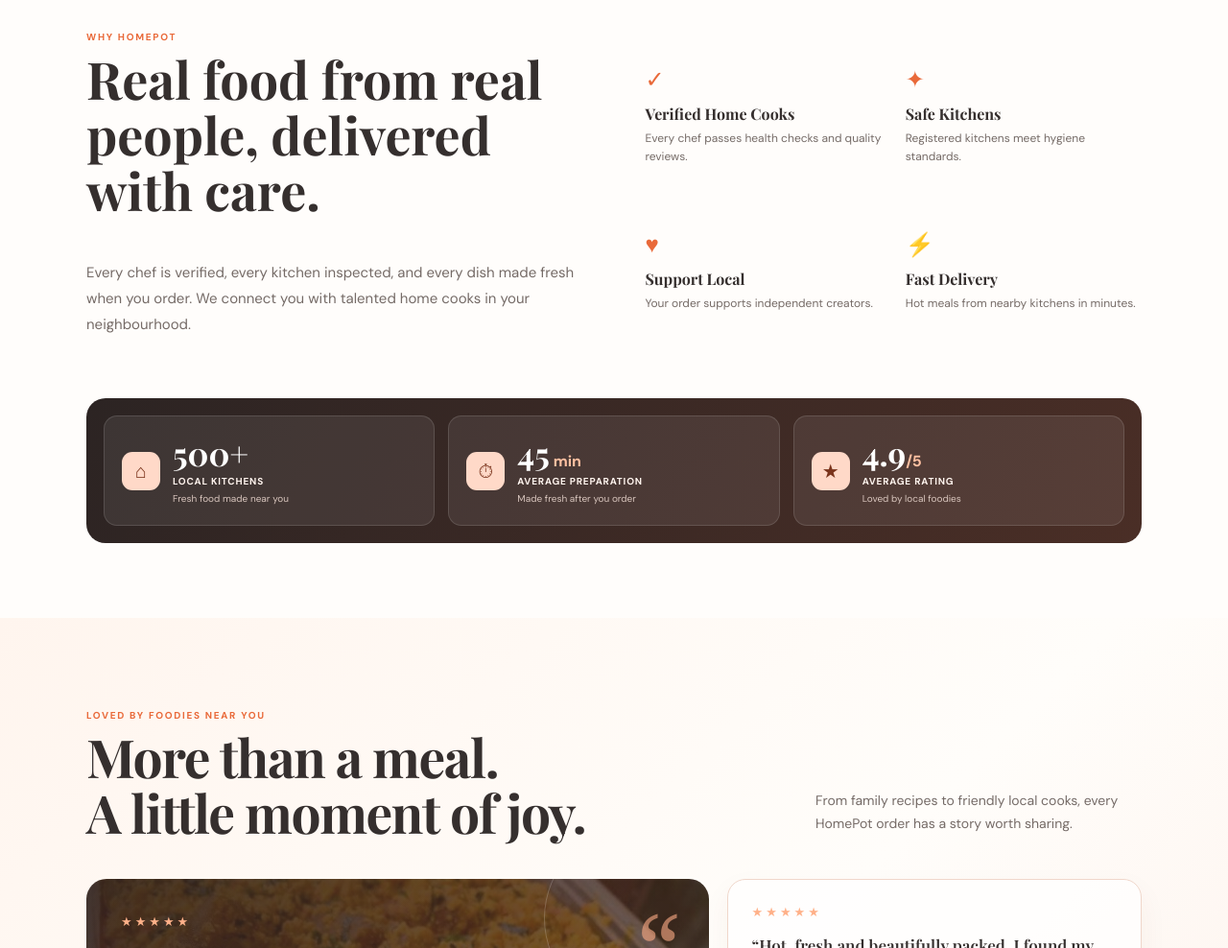
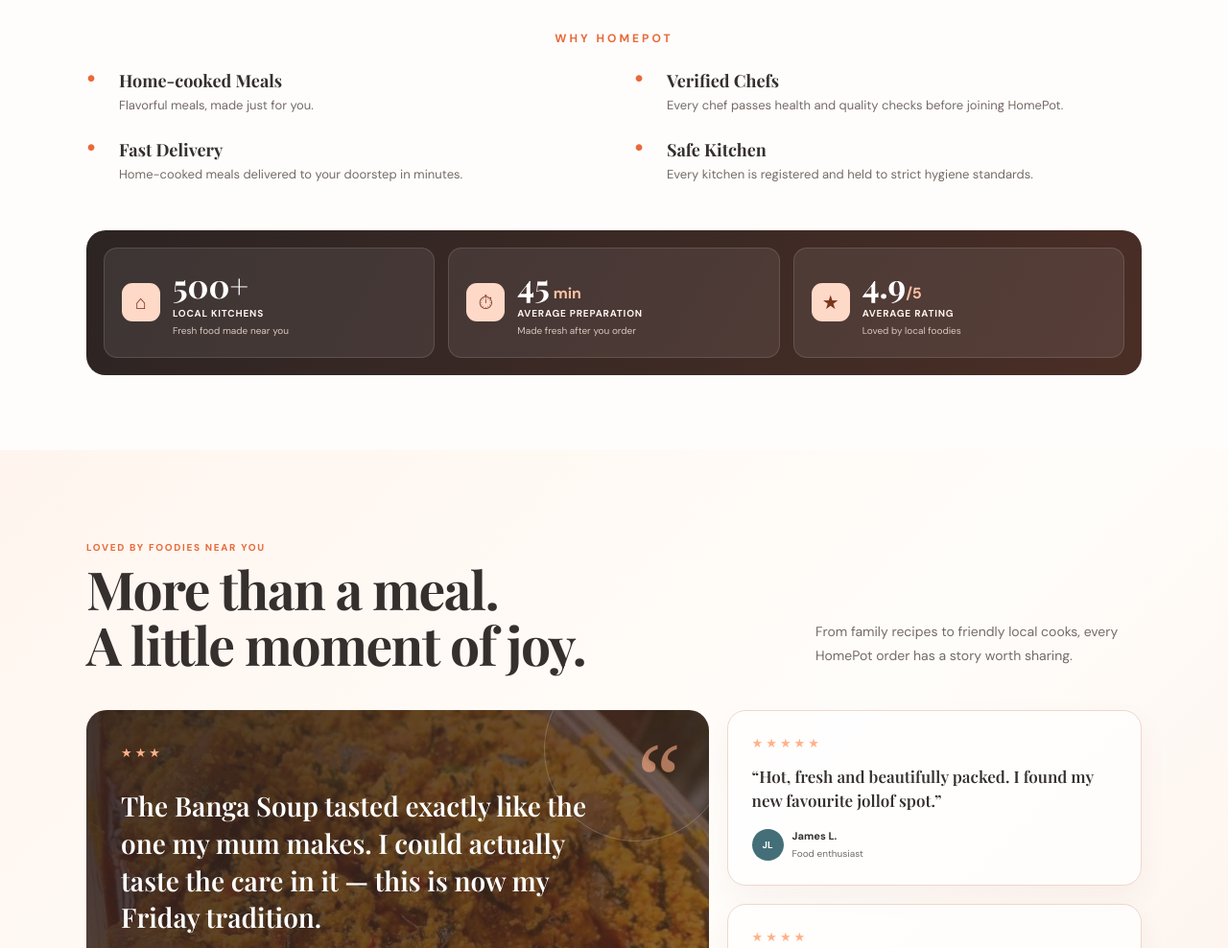
Before and after one commit to chasebeatz/Homepot-project, a plain HTML site: page index.html in a window 1280 px wide. Shown: the part 2640-3628 px from the top of the page at 96% size. Drawn offline with nearby package versions, Linux system fonts and the light colour scheme; files whose address does not match are found by name.

Commit message:
add new files

```diff
--- a/index.html
+++ b/index.html
@@ -71,8 +71,13 @@
       </section>
 
       <section class="why section">
-        <div class="why-copy"><p class="tag">WHY HOMEPOT</p><h2>Real food from real people, delivered with care.</h2><p>Every chef is verified, every kitchen inspected, and every dish made fresh when you order. We connect you with talented home cooks in your neighbourhood.</p></div>
-        <div class="benefits"><article><span>✓</span><h3>Verified Home Cooks</h3><p>Every chef passes health checks and quality reviews.</p></article><article><span>✦</span><h3>Safe Kitchens</h3><p>Registered kitchens meet hygiene standards.</p></article><article><span>♥</span><h3>Support Local</h3><p>Your order supports independent creators.</p></article><article><span>⚡</span><h3>Fast Delivery</h3><p>Hot meals from nearby kitchens in minutes.</p></article></div>
+        <p class="why-title">WHY HOMEPOT</p>
+        <div class="benefits">
+          <article><span>•</span><div><h3>Home-cooked Meals</h3><p>Flavorful meals, made just for you.</p></div></article>
+          <article><span>•</span><div><h3>Verified Chefs</h3><p>Every chef passes health and quality checks before joining HomePot.</p></div></article>
+          <article><span>•</span><div><h3>Fast Delivery</h3><p>Home-cooked meals delivered to your doorstep in minutes.</p></div></article>
+          <article><span>•</span><div><h3>Safe Kitchen</h3><p>Every kitchen is registered and held to strict hygiene standards.</p></div></article>
+        </div>
         <section class="stats" aria-label="HomePot by the numbers">
           <article><span class="stat-icon">⌂</span><div><b>500+</b><small>Local kitchens</small><p>Fresh food made near you</p></div></article>
           <article><span class="stat-icon">⏱</span><div><b>45<em> min</em></b><small>Average preparation</small><p>Made fresh after you order</p></div></article>
@@ -84,8 +89,8 @@
         <div class="stories-inner">
           <div class="stories-heading"><div><p class="tag">LOVED BY FOODIES NEAR YOU</p><h2>More than a meal.<br />A little moment of joy.</h2></div><p>From family recipes to friendly local cooks, every HomePot order has a story worth sharing.</p></div>
           <div class="stories-layout">
-            <article class="story-feature"><div class="quote-mark">“</div><div class="story-stars">★★★★★</div><blockquote>The Banga Soup tasted exactly like the one my mum makes. I could actually taste the care in it — this is now my Friday tradition.</blockquote><div class="story-person"><span class="person-photo person-one">SA</span><div><b>Sarah Adeyemi</b><small>HomePot customer since 2024</small></div><span class="story-dish">🍲<em>Ordered Banga Soup</em></span></div></article>
-            <div class="story-side"><article><div class="story-stars">★★★★★</div><p>“Hot, fresh and beautifully packed. I found my new favourite jollof spot.”</p><div class="small-person"><span class="person-photo person-two">JL</span><b>James L.</b><small>Food enthusiast</small></div></article><article><div class="story-stars">★★★★★</div><p>“HomePot helped me share my cooking with my community — and build a real business from home.”</p><div class="small-person"><span class="person-photo person-three">PK</span><b>Priya K.</b><small>Home chef partner</small></div></article></div>
+            <article class="story-feature"><div class="quote-mark">“</div><div class="story-stars">★★★</div><blockquote>The Banga Soup tasted exactly like the one my mum makes. I could actually taste the care in it — this is now my Friday tradition.</blockquote><div class="story-person"><span class="person-photo person-one">SA</span><div><b>Sarah Adeyemi</b><small>HomePot customer since 2024</small></div><span class="story-dish">🍲<em>Ordered Banga Soup</em></span></div></article>
+            <div class="story-side"><article><div class="story-stars">★★★★★</div><p>“Hot, fresh and beautifully packed. I found my new favourite jollof spot.”</p><div class="small-person"><span class="person-photo person-two">JL</span><b>James L.</b><small>Food enthusiast</small></div></article><article><div class="story-stars">★★★★</div><p>“HomePot helped me share my cooking with my community — and build a real business from home.”</p><div class="small-person"><span class="person-photo person-three">PK</span><b>Priya K.</b><small>Home chef partner</small></div></article></div>
           </div>
           <div class="community-bar"><div><b>4.9 / 5</b><span>Average rating</span></div><div><b>12,000+</b><span>Happy foodies</span></div><div><b>98%</b><span>Would order again</span></div><a href="popular.html">Find your next favourite meal <span>→</span></a></div>
         </div>
--- a/style.css
+++ b/style.css
@@ -74,13 +74,15 @@
 .hide { display: none; }
 .no-results { text-align: center; color: var(--muted); }
 
-.why { display: grid; grid-template-columns: 1fr 1fr; column-gap: 65px; }
+.why { display: grid; grid-template-columns: 1fr; }
+.why-title { margin: 0; color: var(--orange); font-size: 12px; font-weight: 700; letter-spacing: 3px; text-align: center; }
 .why-copy h2 { font-size: clamp(38px, 4.2vw, 55px); line-height: 1.08; }
 .why-copy > p:last-child { color: var(--muted); line-height: 1.8; font-size: 15px; }
-.benefits { display: grid; grid-template-columns: 1fr 1fr; gap: 25px; padding-top: 35px; }
-.benefits span { color: var(--orange); font-size: 24px; }
-.benefits h3 { margin: 10px 0 6px; font-size: 16px; }
-.benefits p { margin: 0; color: var(--muted); font-size: 12px; line-height: 1.6; }
+.benefits { display: grid; grid-template-columns: repeat(2, 1fr); gap: 24px 42px; padding-top: 24px; }
+.benefits article { display: grid; grid-template-columns: 22px 1fr; column-gap: 12px; align-items: start; }
+.benefits span { color: var(--orange); font-size: 28px; line-height: .7; }
+.benefits h3 { margin: 0 0 4px; font-size: 18px; }
+.benefits p { margin: 0; color: var(--muted); font-size: 13px; line-height: 1.55; }
 .stats { grid-column: 1 / -1; margin-top: 48px; padding: 18px; display: grid; grid-template-columns: repeat(3, 1fr); gap: 14px; border-radius: 20px; background: linear-gradient(120deg, #2c2423, #4a2e26); }
 .stats article { min-height: 115px; padding: 18px; display: flex; align-items: center; gap: 13px; border: 1px solid rgba(255,255,255,.13); border-radius: 14px; background: rgba(255,255,255,.08); color: white; }
 .stats article:hover { background: rgba(255,255,255,.14); }
```
